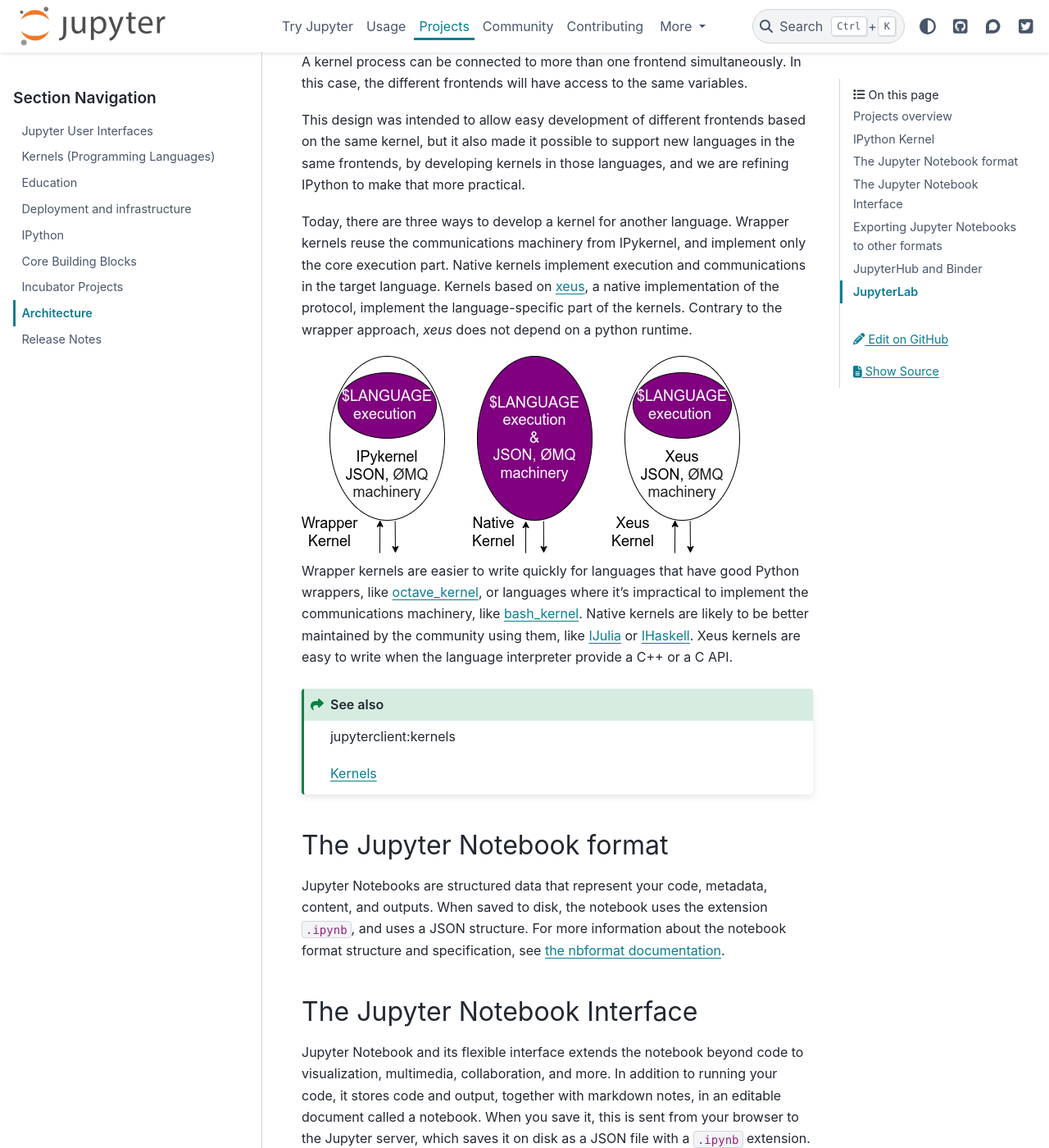
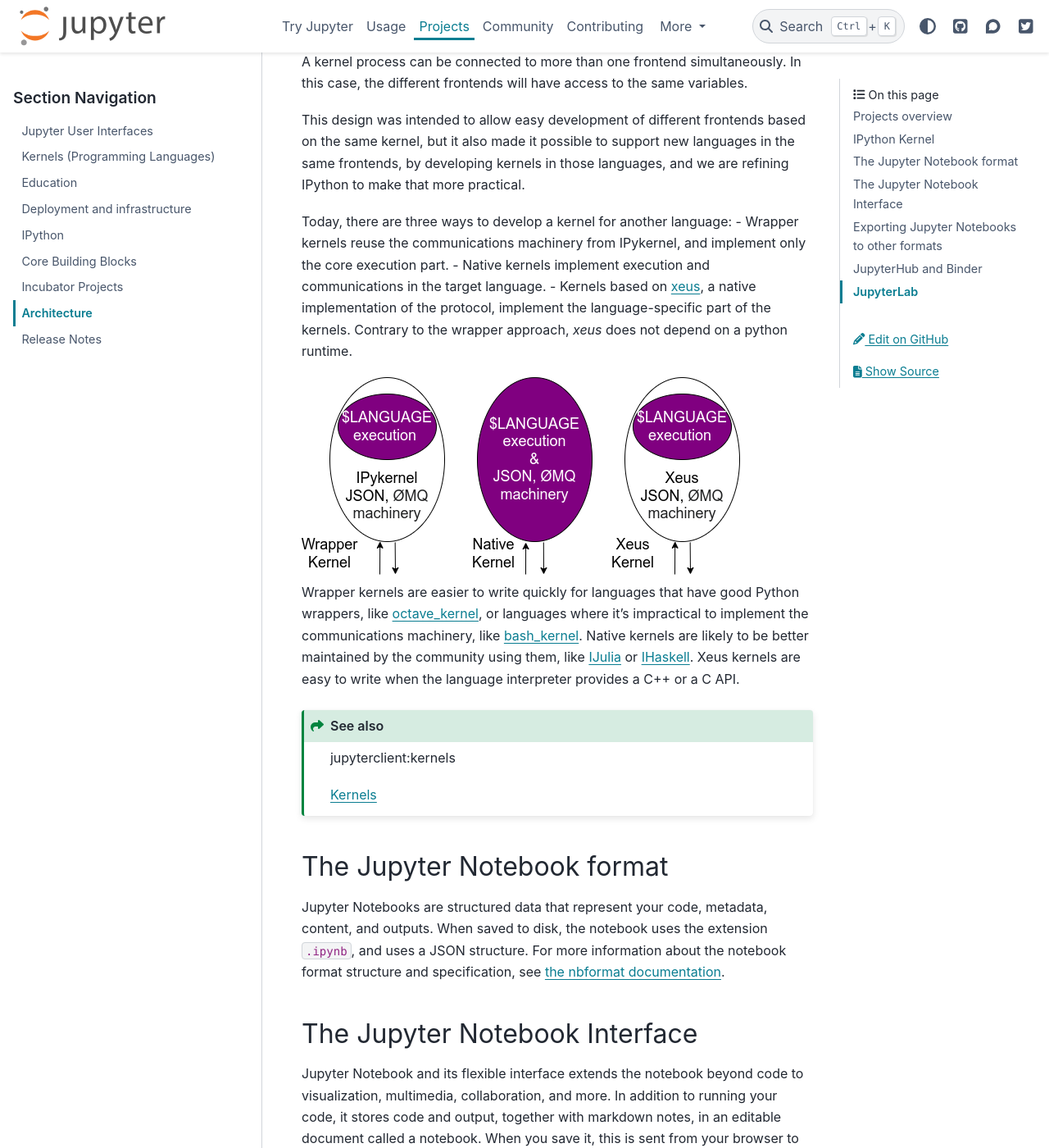
Before and after one commit to jupyter/jupyter, a Sphinx documentation site: the page built from docs/source/projects/architecture/content-architecture.rst, in a window 1280 px wide and 1400 px high, scrolled down 2232 px. Shown: the whole window at 82% size. Built offline with Sphinx 7.4.7 and the PyData theme 0.15.4, drawn with Linux system fonts in a browser that asks for light colours; pages that are not in the unit, such as notebooks, are missing from menus.

Commit message:
Changes according to review

```diff
--- a/docs/source/projects/architecture/content-architecture.rst
+++ b/docs/source/projects/architecture/content-architecture.rst
@@ -23,8 +23,7 @@
 When we discuss ``IPython``, we talk about two fundamental roles:
 
 - Terminal IPython as the familiar REPL
-- The IPython kernel, ``IPykernel`` that provides computation and communication with
-  the frontend interfaces, like the notebook
+- The IPython kernel, ``IPykernel`` that provides computation and communication with the frontend interfaces, like the notebook
 
 
 Terminal IPython
@@ -72,12 +71,10 @@
 languages in the same frontends, by developing kernels in those languages, and
 we are refining IPython to make that more practical.
 
-Today, there are three ways to develop a kernel for another language. Wrapper
-kernels reuse the communications machinery from IPykernel, and implement only
-the core execution part. Native kernels implement execution and communications
-in the target language. Kernels based on `xeus <https://github.com/jupyter-xeus/xeus>`_,
-a native implementation of the protocol, implement the language-specific part of the
-kernels. Contrary to the wrapper approach, `xeus` does not depend on a python runtime.
+Today, there are three ways to develop a kernel for another language:
+- Wrapper kernels reuse the communications machinery from IPykernel, and implement only the core execution part.
+- Native kernels implement execution and communications in the target language.
+- Kernels based on `xeus <https://github.com/jupyter-xeus/xeus>`_, a native implementation of the protocol, implement the language-specific part of the kernels. Contrary to the wrapper approach, `xeus` does not depend on a python runtime.
 
 .. image:: figs/other_kernels.png
    :alt:
@@ -89,7 +86,7 @@
 are likely to be better maintained by the community using them, like
 `IJulia <https://github.com/JuliaLang/IJulia.jl>`_ or
 `IHaskell <https://github.com/gibiansky/IHaskell>`_. Xeus kernels are easy
-to write when the language interpreter provide a C++ or a C API.
+to write when the language interpreter provides a C++ or a C API.
 
 .. seealso::
 
```
